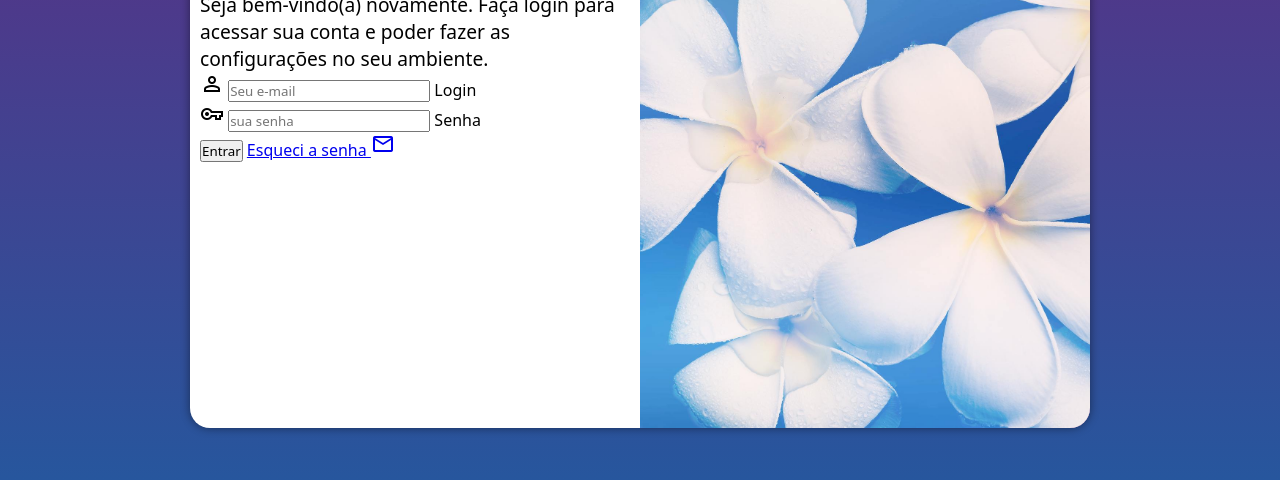
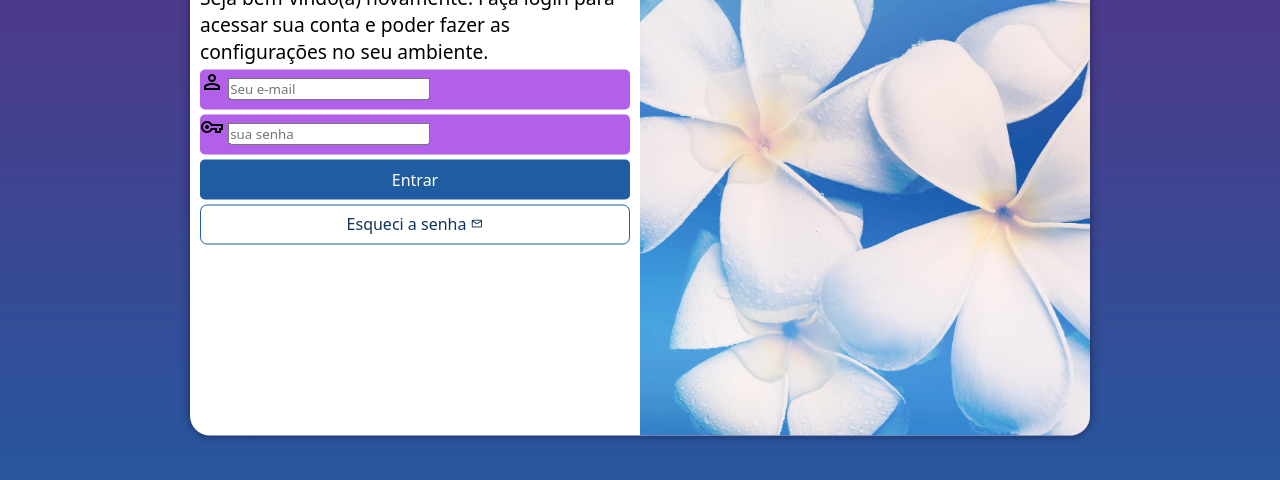
Before and after one commit to carinanv/projeto-login, a plain HTML site: page index.html in a window 1280 px wide. Shown: the part 222-702 px from the top of the page. Drawn offline with nearby package versions, Linux system fonts and the light colour scheme.

Commit message:
estilizei os botões e link

```diff
--- a/estilos/style.css
+++ b/estilos/style.css
@@ -33,7 +33,7 @@ section#login {
 
     background-color: white;
     width: 250px;
-    height: 500px;
+    height: 515px;
     border-radius: 20px;
     box-shadow: 0px 0px 10px rgba(0, 0, 0, 0.450);
 
@@ -63,3 +63,55 @@ div#formulario > h1 {
 div#formulario > p {
     font-size: 0.8em;
 }
+
+form > div.campo {
+    background-color: #b260e9;
+    display: block;
+    width: 100%;
+    height: 40px;
+    border-radius: 5px;
+    margin: 5px 0px;
+}
+
+div.campo > label {
+    display: none;
+}
+
+form > input[type=submit] {
+    display: block;
+    font-size: 1em;
+    width: 100%;
+    height: 40px;
+    background-color: #1f5ca1;
+    color: white;
+    border: none;
+    border-radius: 5px;
+}
+
+form > input[type=submit]:hover {
+    background-color: #11345c;
+    cursor: pointer;
+}
+
+form > a.botao {
+    display: block;
+    text-align: center;
+    font-size: 1em;
+    width: 100%;
+    height: 40px;
+    padding-top: 7px;
+    margin-top: 5px;
+    background-color: white ;
+    color: #11345c;
+    border: 1px solid #1f5ca1;
+    border-radius: 7px;
+    text-decoration: none;
+}
+
+form > a.botao:hover {
+    background-color: #2f86e9;
+}
+
+form > a.botao > span {
+    font-size: 0.8em;
+}
--- a/index.html
+++ b/index.html
@@ -33,7 +33,7 @@
                     </div>
 
                     <input type="submit" value="Entrar">
-                    <a href="esqueci.html">
+                    <a href="esqueci.html" class="botao">
                         Esqueci a senha <span class="material-symbols-outlined">mail</span>
                     </a>
                 </form>
```
